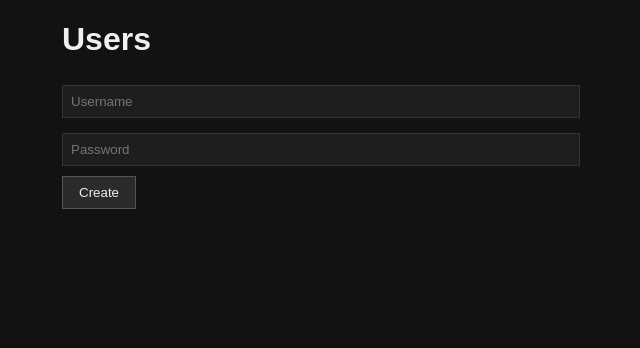
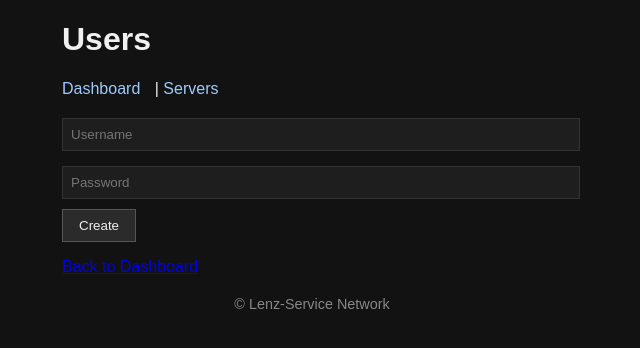
Before and after one commit to AsaTyr2018/ftpcluster, a Python web app: template templates/users.html in a window 1280 px wide. Shown: the top 348 px of the page, without its empty margins (328-968 px from the left). Run offline with Jinja, Linux system fonts and the light colour scheme; the template is opened without the code that fills it, so the values that code supplies are empty.

Commit message:
Add navigation, footers, and user index

```diff
--- a/main.py
+++ b/main.py
@@ -66,6 +66,12 @@
     return {"id": user.id, "username": user.username}
 
 
+@app.get("/users", response_class=HTMLResponse)
+async def list_users(request: Request, db: Session = Depends(get_db)):
+    users = db.query(User).all()
+    return templates.TemplateResponse("users.html", {"request": request, "users": users})
+
+
 @app.post("/servers")
 async def create_server(alias: str = Form(...), host: str = Form(...), admin_user: str = Form("ftpadmin"), db: Session = Depends(get_db)):
     srv = Server(alias=alias, host=host, admin_user=admin_user, admin_pass="")
--- a/static/style.css
+++ b/static/style.css
@@ -44,3 +44,20 @@
 li {
     padding: 4px 0;
 }
+
+nav {
+    margin-bottom: 15px;
+}
+
+nav a {
+    color: #9ecbff;
+    text-decoration: none;
+    margin-right: 10px;
+}
+
+footer {
+    margin-top: 20px;
+    text-align: center;
+    font-size: 0.9em;
+    color: #888;
+}
--- a/templates/dashboard.html
+++ b/templates/dashboard.html
@@ -7,6 +7,10 @@
 <body>
     <div class="container">
         <h1>Welcome {{ user.username }}</h1>
+        <nav>
+            <a href="/servers">Servers</a> |
+            <a href="/users">Users</a>
+        </nav>
         <h2>Your servers</h2>
         <ul>
             {% for perm in permissions %}
@@ -16,5 +20,6 @@
             {% endfor %}
         </ul>
     </div>
+    <footer>&copy; Lenz-Service Network</footer>
 </body>
 </html>
--- a/templates/login.html
+++ b/templates/login.html
@@ -13,5 +13,6 @@
             <button type="submit">Login</button>
         </form>
     </div>
+    <footer>&copy; Lenz-Service Network</footer>
 </body>
 </html>
--- a/templates/servers.html
+++ b/templates/servers.html
@@ -7,6 +7,10 @@
 <body>
     <div class="container">
         <h1>Servers</h1>
+        <nav>
+            <a href="/dashboard">Dashboard</a> |
+            <a href="/users">Users</a>
+        </nav>
         <form action="/servers" method="post">
             <input type="text" name="alias" placeholder="Alias" required>
             <input type="text" name="host" placeholder="Host" required>
@@ -22,6 +26,8 @@
             {% endfor %}
         </ul>
         {% endif %}
+        <p><a href="/dashboard">Back to Dashboard</a></p>
     </div>
+    <footer>&copy; Lenz-Service Network</footer>
 </body>
 </html>
--- a/templates/users.html
+++ b/templates/users.html
@@ -7,11 +7,25 @@
 <body>
     <div class="container">
         <h1>Users</h1>
+        <nav>
+            <a href="/dashboard">Dashboard</a> |
+            <a href="/servers">Servers</a>
+        </nav>
         <form action="/users" method="post">
             <input type="text" name="username" placeholder="Username" required>
             <input type="password" name="password" placeholder="Password" required>
             <button type="submit">Create</button>
         </form>
+        {% if users %}
+        <h2>Existing Users</h2>
+        <ul>
+            {% for u in users %}
+            <li>{{ u.username }}</li>
+            {% endfor %}
+        </ul>
+        {% endif %}
+        <p><a href="/dashboard">Back to Dashboard</a></p>
     </div>
+    <footer>&copy; Lenz-Service Network</footer>
 </body>
 </html>
```
